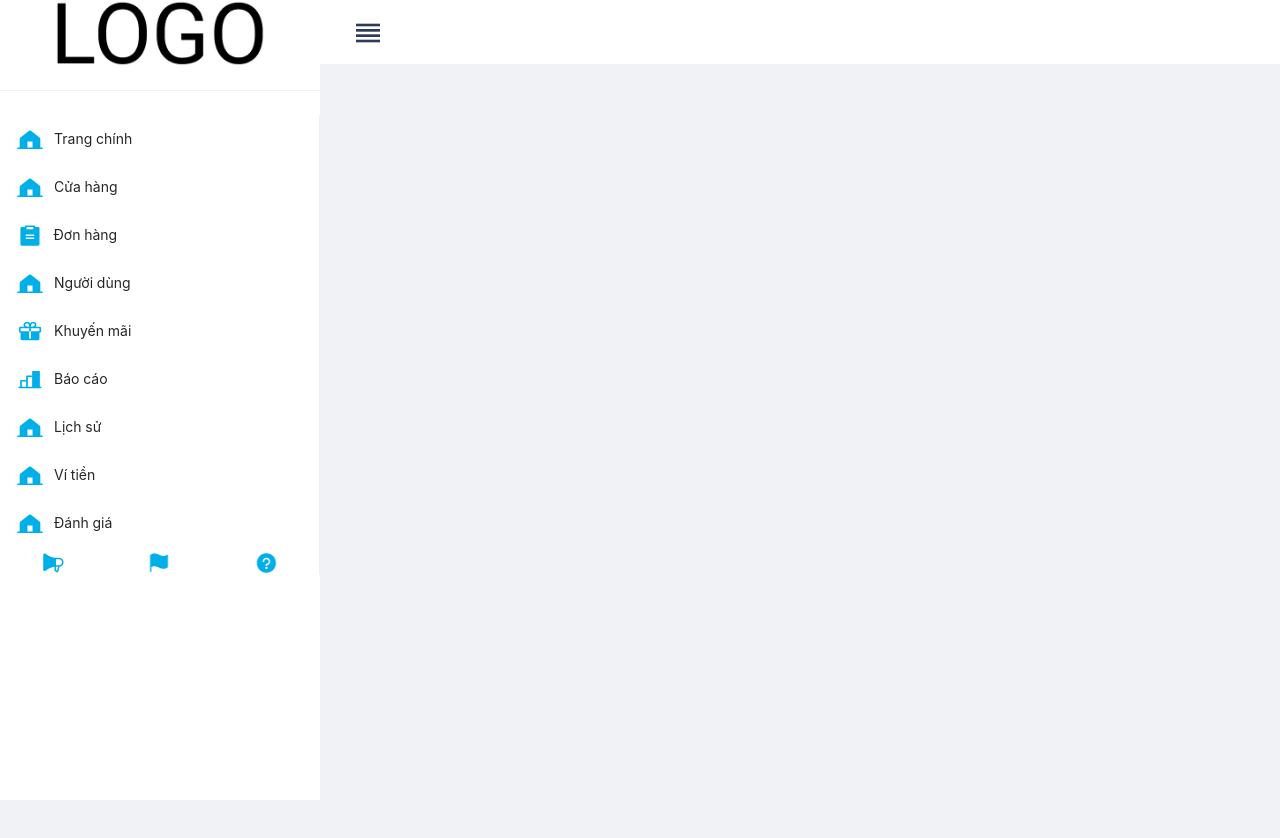
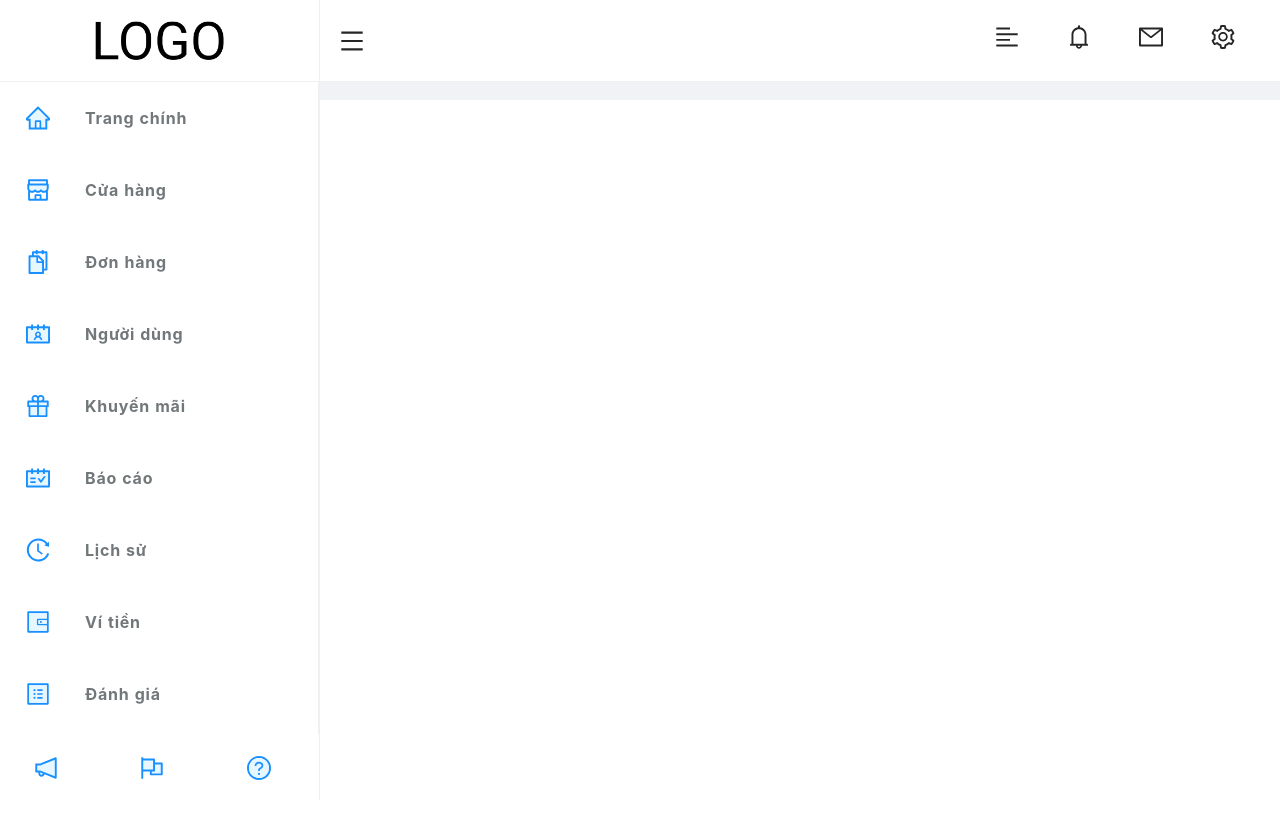
Before and after one commit to expressyoona/hci-project, a React (Create React App) app: page /admin in a window 1280 px wide. Shown: the top 838 px of the page. After the commit the page ends 800 px from the top, so only its background shows below. Built offline with nearby package versions, Linux system fonts and the light colour scheme.

Commit message:
Fixed Sider, Header

```diff
--- a/src/components/admin/AdminHeader.js
+++ b/src/components/admin/AdminHeader.js
@@ -1,5 +1,6 @@
 import React from "react";
-import { Layout } from "antd";
+import { Layout, Space } from "antd";
+import { MenuOutlined, AlignLeftOutlined, BellOutlined, MailOutlined, SettingOutlined } from "@ant-design/icons";
 
 import AdminStyle from "./styles";
 
@@ -10,7 +11,13 @@ const AdminHeader = () => {
 
     return (
         <Header theme="light" style={HeaderStyle.root}>
-            <img src="images/admin/sider/collapsed_icon.png" alt="Collapsed icon" width={32} onClick={() => console.log('Click')} style={HeaderStyle.collapseButton} />
+            <MenuOutlined style={{...HeaderStyle.collapseButton, ...HeaderStyle.headerIcon}} />
+            <Space style={HeaderStyle.headerRight}>
+                <AlignLeftOutlined style={HeaderStyle.headerIcon} />
+                <BellOutlined style={HeaderStyle.headerIcon} />
+                <MailOutlined style={HeaderStyle.headerIcon} />
+                <SettingOutlined style={HeaderStyle.headerIcon} />
+            </Space>
         </Header>
     )
 }
--- a/src/components/admin/AdminSider.js
+++ b/src/components/admin/AdminSider.js
@@ -1,5 +1,6 @@
 import React from "react";
-import { Divider, Menu, Layout } from "antd";
+import { Menu, Layout } from "antd";
+import { HomeTwoTone, ShopTwoTone, SnippetsTwoTone, ContactsTwoTone, GiftTwoTone, ScheduleTwoTone, HistoryOutlined, WalletTwoTone, ProfileTwoTone, NotificationTwoTone, FlagTwoTone, QuestionCircleTwoTone } from "@ant-design/icons";
 
 import AdminStyle from "./styles";
 
@@ -9,44 +10,43 @@ const AdminSider = () => {
     const { Sider } = Layout;
     const { SiderStyle } = AdminStyle;
 
-    const menuItem = [
-        { img: 'images/admin/sider/HouseLine.png' , label: 'Trang chính' },
-        { img: 'images/admin/sider/HouseLine.png' , label: 'Cửa hàng' },
-        { img: 'images/admin/sider/Order.png' , label: 'Đơn hàng' },
-        { img: 'images/admin/sider/HouseLine.png' , label: 'Người dùng' },
-        { img: 'images/admin/sider/Gift.png' , label: 'Khuyến mãi' },
-        { img: 'images/admin/sider/Statistics.png' , label: 'Báo cáo' },
-        { img: 'images/admin/sider/HouseLine.png' , label: 'Lịch sử' },
-        { img: 'images/admin/sider/HouseLine.png' , label: 'Ví tiền' },
-        { img: 'images/admin/sider/HouseLine.png' , label: 'Đánh giá' },
-    ];
-
-    const bottomMenuItem = [
-        { img: 'images/admin/sider/Megaphone.png' },
-        { img: 'images/admin/sider/Flag.png' },
-        { img: 'images/admin/sider/Question.png' }
-    ]
-
     return (
         <Sider trigger={null} collapsible theme="light" width={320} style={SiderStyle.root}>
-            <div>
-                <img src="images/logo.png" alt="Logo in Sider" height={66} style={SiderStyle.siderLogo} />
+            <div style={SiderStyle.siderLogo}>
+                <img src="images/logo.png" alt="Logo in Sider" style={SiderStyle.siderImgLogo} />
             </div>
-            <Divider />
             <Menu>
-                {menuItem.map((item, index) => {
-                    return (
-                        <Menu.Item key={index} icon={<img src={item.img } alt="Home" height={24} />}>
-                            {item.label}
-                        </Menu.Item>
-                    )
-                })}
+                <Menu.Item key="1" icon={<HomeTwoTone style={SiderStyle.siderIcon} />} style={SiderStyle.siderItem}>
+                    Trang chính
+                </Menu.Item>
+                <Menu.Item key="2" icon={<ShopTwoTone style={SiderStyle.siderIcon} />} style={SiderStyle.siderItem}>
+                    Cửa hàng
+                </Menu.Item>
+                <Menu.Item key="3" icon={<SnippetsTwoTone style={SiderStyle.siderIcon} />} style={SiderStyle.siderItem}>
+                    Đơn hàng
+                </Menu.Item>
+                <Menu.Item key="4" icon={<ContactsTwoTone style={SiderStyle.siderIcon} />} style={SiderStyle.siderItem}>
+                    Người dùng
+                </Menu.Item>
+                <Menu.Item key="5" icon={<GiftTwoTone style={SiderStyle.siderIcon} />} style={SiderStyle.siderItem}>
+                    Khuyến mãi
+                </Menu.Item>
+                <Menu.Item key="6" icon={<ScheduleTwoTone style={SiderStyle.siderIcon} />} style={SiderStyle.siderItem}>
+                    Báo cáo
+                </Menu.Item>
+                <Menu.Item key="7" icon={<HistoryOutlined style={SiderStyle.siderIcon} />} style={SiderStyle.siderItem}>
+                    Lịch sử
+                </Menu.Item>
+                <Menu.Item key="8" icon={<WalletTwoTone style={SiderStyle.siderIcon} />} style={SiderStyle.siderItem}>
+                    Ví tiền
+                </Menu.Item>
+                <Menu.Item key="9" icon={<ProfileTwoTone style={SiderStyle.siderIcon} />} style={SiderStyle.siderItem}>
+                    Đánh giá
+                </Menu.Item>
                 <div style={SiderStyle.lastMenuItem}>
-                {bottomMenuItem.map((item, index) => {
-                    return (
-                        <img key={index} src={item.img} alt="Bottom menu item" width={24} />
-                    )
-                })}
+                    <NotificationTwoTone style={SiderStyle.siderIcon} />
+                    <FlagTwoTone style={SiderStyle.siderIcon} />
+                    <QuestionCircleTwoTone style={SiderStyle.siderIcon} />
                 </div>
             </Menu>
         </Sider>
--- a/src/components/admin/index.js
+++ b/src/components/admin/index.js
@@ -21,7 +21,7 @@ const AdminConsole = () => {
                 <AdminHeader />
                 <Content>
                     {/* Render content here */}
-                    <div style={{height: '2000px'}}></div>
+                    <div style={{height: '100px'}}></div>
                 </Content>
             </Layout>
         </Layout>
--- a/src/components/admin/styles.js
+++ b/src/components/admin/styles.js
@@ -2,29 +2,69 @@ const HeaderStyle = {
     root: {
         marginLeft: 320,
         background: '#fff',
-        paddingLeft: 0
+        paddingLeft: 0,
+        width: "calc(100% - 320px)",
+        height: "82px",
+        borderBottom: "1px solid #EFEFEF",
+        position: "fixed",
+        display: "flex",
+        alignItems: "center"
     },
     collapseButton: {
         cursor: 'pointer',
-        marginLeft: 32
+        marginLeft: 32,
+    },
+    headerIcon: {
+        fontSize: 24,
+        margin: "0 20px"
+    },
+    headerRight: {
+        position: "absolute",
+        right: 25
     }
 }
 
 const SiderStyle = {
     root: {
         position: 'fixed',
-        height: '100%'
+        height: '100%',
+        borderRight: "1px solid #EFEFEF"
     },
     siderLogo: {
+        display: "flex",
+        height: "82px",
+        alignItems: "center",
+        borderBottom: "1px solid #EFEFEF"
+    },
+    siderImgLogo: {
         display: 'block',
-        margin: 'auto'
+        margin: 'auto',
+        height: "41px"
+    },
+    siderIcon: {
+        fontSize: "24px",
+        marginRight: "25px",
+        marginLeft: "10px",
+        color: "#1890FF"
+    },
+    siderItem: {
+        display: "flex",
+        fontSize: "16px",
+        fontWeight: "700",
+        color: "#72777A",
+        height: "64px",
+        alignItems: "center",
+        letterSpacing: "0.05em"
+
     },
     lastMenuItem: {
+        position: "absolute",
         display: 'flex',
         justifyContent: 'space-around',
-        bottom: 0,
+        bottom: "20px",
         maxHeight: '100%',
-        height: 'auto'
+        height: 'auto',
+        width: "320px"
     }
 }
 
```
